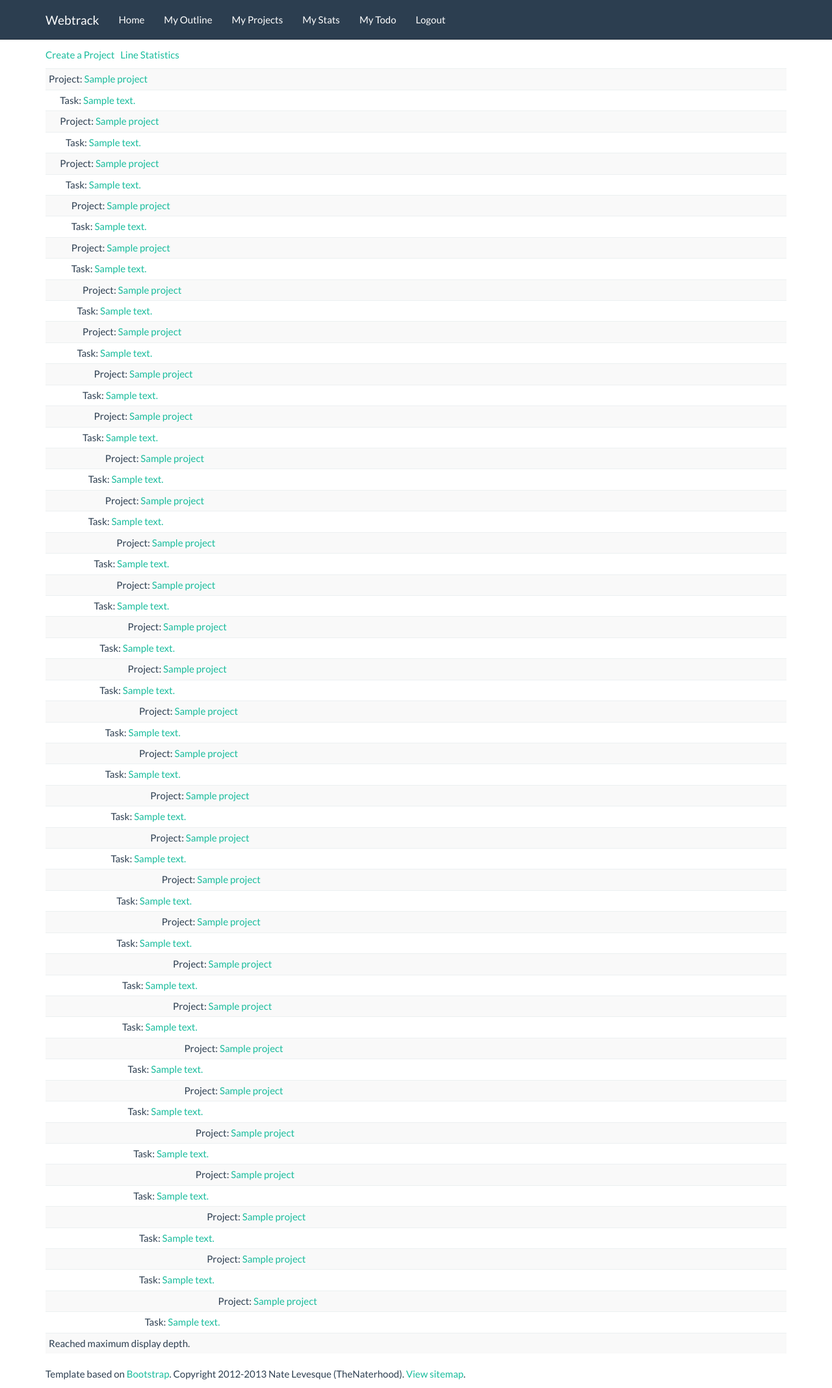
After one commit to thenaterhood/subproject, a Django app: page /projects/outline/ in a window 1280 px wide. The commit adds this page. Shown: the whole page at 65% size. Run offline with Django 3.2, Linux system fonts and the light colour scheme; a user stored in the database is signed in; tables that the repository leaves empty hold one stand-in row (values such as "Sample post"); parts of the project's set-up code (start-up, migrations or seed data) failed here and were passed over.

Commit message:
update for project outline, profiles, UI
tasks can now be marked as in progress or not, outline view
added, basic user profiles added, some UI improvements,
projects now can be closed.

```diff
--- a/project/models.py
+++ b/project/models.py
@@ -12,6 +12,7 @@ class Project(models.Model):
 	lines 		= models.IntegerField(default=0)
 	loc_per_h 	= models.BooleanField(default=True)
 	members		= models.ManyToManyField(User, related_name="Project Members")
+	active		= models.BooleanField(default=True)
 
 
 	def __str__(self):
@@ -68,9 +69,10 @@ class ProjectTask(models.Model):
 	completed	= models.BooleanField(default=False)
 	startDate	= models.DateTimeField(auto_now=False, auto_now_add=True)
 	dueDate		= models.DateTimeField(auto_now=False, auto_now_add=True)
+	inProgress	= models.BooleanField(default=False)
 
 	def __str__(self):
-		return str( self.project ) + " issue " + str( self.id )
+		return "Task " + str( self.id )
 
 
 
--- a/project/templates/base.html
+++ b/project/templates/base.html
@@ -41,6 +41,7 @@
           <div class="collapse navbar-collapse">
             <ul class="nav navbar-nav">
                 <li><a href="/user/welcome/">Home</a></li>
+                <li><a href="/projects/outline">My Outline</a></li>
                 <li><a href="/projects/">My Projects</a></li>
                 <li><a href="/projects/welcome/">My Stats</a></li>
                 <li><a href="/projects/todo/">My Todo</a></li>
--- a/project/templates/project_edit.html
+++ b/project/templates/project_edit.html
@@ -20,6 +20,11 @@
 
 		<input class="btn btn-success" type="submit" value="Save" style="border-radius: 1px;" />
 		<span><a class="btn btn-danger" href="/projects/view/{{project.id}}/">Cancel</a></span>
+		{% if project.active %}
+		<a class="btn btn-warning" style="float:right;" href="/projects/toggle/{{project.id}}">Close Project</a>
+		{% else %}
+		<a class="btn btn-warning" style="float:right;" href="/projects/toggle/{{project.id}}">Re-open Project</a>
+		{% endif %}
 
 	</form> <!--Close the form tag-->
 
--- /dev/null
+++ b/project/templates/project_outline.html
@@ -0,0 +1,23 @@
+{% extends "base.html" %}
+
+{% block title %} webtrack: outline {% endblock %}
+
+{% block content %}
+
+	{% if num_projects == 0 %}
+		<p class="error">You are not a member of any projects.</p>
+	{% endif %}
+
+	<p><a href="/projects/create/">Create a Project</a> &nbsp;&nbsp;<a href="/projects/stats/lines/">Line Statistics</a></p>
+
+	<table class="table table-condensed table-striped">
+
+	{% autoescape off %}
+
+	{{outlineHtml}}
+
+	{% endautoescape %}
+
+	</table>
+
+{% endblock %}
--- a/project/templates/task_list.html
+++ b/project/templates/task_list.html
@@ -10,7 +10,12 @@
 		<p class="error">No work logged.</p>
 	{% endif %}
 
+	{% if project.active %}
 	<p><a href="/projects/addtask/{{project.id}}">Add a task</a></p>
+	{% else %}
+	<p><em>This project is closed. Tasks cannot be added to closed projects.</em></p>
+	{% endif %}
+
 
 		<table class="table table-striped">
 		<tr>
--- a/project/templates/worklog_list.html
+++ b/project/templates/worklog_list.html
@@ -9,8 +9,12 @@
 	{% if num_projects == 0 %}
 		<p class="error">No work logged.</p>
 	{% endif %}
+	{% if project.active %}
+	<p><a href="/projects/addwork/{{project.id}}">Add a log</a></p>
+	{% else %}
+	<p><em>This project is closed. Work cannot be added to closed projects.</em></p>
+	{% endif %}
 
-	<p><a href="/projects/addwork/{{project.id}}">Add a log</a></p>
 
 	<table class="table table-striped">
 		<tr>
--- a/project/views.py
+++ b/project/views.py
@@ -184,6 +184,9 @@ def view_project(request, proj_id):
 	project = Project.objects.get(id=proj_id)
 	worklogs = Worklog.objects.filter(project=project).all().reverse()[:5]
 
+	if not project.active:
+		messages.warning( request, "This project is closed. Work and tasks cannot be added to closed projects.")
+
 	args = {}
 	args['project'] = project
 	args['members'] = project.members.all()
@@ -197,6 +200,30 @@ def view_project(request, proj_id):
 		args['add_member_form'] = AddMemberForm()
 
 	return render_to_response('project_view.html', RequestContext(request, args) )
+
+@login_required
+def task_progress_toggle( request, task_id ):
+	task = ProjectTask.objects.get( id=task_id )
+
+	if ( request.user in task.assigned.all() or request.user == task.creator ):
+		task.inProgress = not task.inProgress
+		task.save()
+
+		messages.info( request, "Task Updated.")
+
+	return HttpResponseRedirect(request.META['HTTP_REFERER'])
+
+@login_required
+def unassign_task_from_project( request, task_id, project_id ):
+	task = ProjectTask.objects.get( id=task_id )
+	project = Project.objects.get( id=project_id )
+
+	if ( request.user in project.members.all() or request.user == task.creator ):
+		task.openOn.remove( project )
+		task.closedOn.remove( project )
+		task.save()
+
+	return HttpResponseRedirect(request.META['HTTP_REFERER'])
 
 @login_required
 def add_member(request, proj_id):
@@ -702,6 +729,67 @@ def my_todo( request ):
 	return render_to_response( 'user_todo.html', RequestContext(request, args) )
 
 @login_required
+def view_outline( request, project_id=False ):
+	"""
+	Displays an outline view of all the user's
+	projects and tasks.
+	"""
+	projects = Project.objects.filter( Q(members=request.user)|Q(manager=request.user) )
+	tasks = ProjectTask.objects.annotate(c=Count('openOn')).filter(c__gt=0).filter( assigned=request.user)
+
+	pageData = {}
+	pageData['outlineHtml'] = ""
+
+
+	for project in projects.all():
+		pageData['outlineHtml'] += createOutline( project, tasks )
+		print( createOutline(project, tasks))
+
+
+	pageData['projects'] = projects
+	pageData['outline'] = tasks
+
+	return render_to_response( 'project_outline.html', pageData )
+
+def createOutline( project, tasks, depth=0, maxdepth=15 ):
+
+	if ( depth < maxdepth ):
+
+		outlineHtml = createOutlineRow( project, tasks, depth )
+
+		for p in project.subprojects.all():
+			outlineHtml += createOutlineRow( p, tasks, depth+1 ) + createOutline( p, tasks, depth=depth+1, maxdepth=maxdepth )
+
+		return outlineHtml
+
+	else:
+		return '<tr><td>Reached maximum display depth.</td></tr>'
+
+
+def createOutlineRow( project, tasks, depth=0 ):
+
+	spacing = '&nbsp;&nbsp;&nbsp;' * (depth*2)
+	projectRow = '<tr><td>'+spacing+'Project: <a href="/projects/view/'+str(project.id)+'">'+project.name+'</a></td></tr>\n'
+	applicableTasks = tasks.filter( openOn=project ).all()
+
+	for t in applicableTasks:
+		projectRow += '<tr><td>'+('&nbsp;&nbsp;&nbsp;' * (depth+1*2) )+'Task: <a href="/projects/task/view/'+str(t.id)+'">'+t.summary+'</a></td></tr>\n'
+
+	return projectRow
+
+@login_required
+def toggle_project( request, project_id ):
+	project = Project.objects.get( id=project_id )
+
+	if ( request.user == project.manager ):
+		project.active = not project.active
+		project.save()
+		messages.info( request, "Project updated.")
+
+	return HttpResponseRedirect('/projects/view/'+str(project_id) )
+
+
+@login_required
 def convert_task_to_project( request, task_id ):
 	"""
 	Converts a task into a project and removes the
--- a/user/templates/base.html
+++ b/user/templates/base.html
@@ -41,6 +41,7 @@
           <div class="collapse navbar-collapse">
             <ul class="nav navbar-nav">
                 <li><a href="/user/welcome/">Home</a></li>
+                <li><a href="/projects/outline">My Outline</a></li>
                 <li><a href="/projects/">My Projects</a></li>
                 <li><a href="/projects/welcome/">My Stats</a></li>
                 <li><a href="/projects/todo/">My Todo</a></li>
--- a/webtrack/urls.py
+++ b/webtrack/urls.py
@@ -23,6 +23,7 @@ urlpatterns = patterns('',
     url(r'^user/welcome/$', 'user.views.welcome'),
     url(r'^user/logout/$', 'user.views.logout'),
     url(r'^accounts/login/$', 'user.views.login_user'),
+    url(r'^user/profile/(?P<username>[a-zA-Z0-9_.-]+)/$', 'user.views.view_profile'),
 
     # URLs for the project application
     url(r'^projects/welcome/$', 'project.views.project_welcome'),
@@ -46,10 +47,14 @@ urlpatterns = patterns('',
     url(r'^projects/task/removemember/(?P<task_id>\d+)/(?P<user_id>\d+)/$', 'project.views.remove_task_member'),
     url(r'^projects/(?P<project_id>\d+)/closetask/(?P<task_id>\d+)/$', 'project.views.close_task_in_project'),
     url(r'^projects/(?P<project_id>\d+)/opentask/(?P<task_id>\d+)/$', 'project.views.open_task_in_project'),
+    url(r'^projects/(?P<project_id>\d+)/unassigntask/(?P<task_id>\d+)/$', 'project.views.unassign_task_from_project'),
     url(r'^projects/usertasks/$', 'project.views.user_all_tasks'),
     url(r'^projects/addtotask/(?P<task_id>\d+)/$', 'project.views.add_existing_task_to_project'),
     url(r'^projects/addtotask/(?P<task_id>\d+)/(?P<project_id>\d+)/$', 'project.views.add_existing_task_to_project'),
     url(r'^projects/task/delete/(?P<task_id>\d+)/$', 'project.views.delete_task'),
+    url(r'^projects/outline/$', 'project.views.view_outline'),
+    url(r'^projects/toggle/(?P<project_id>\d+)/$', 'project.views.toggle_project'),
+    url(r'^projects/task/inprogress/(?P<task_id>\d+)/$', 'project.views.task_progress_toggle'),
 
     url(r'^projects/todo/', 'project.views.my_todo'),
 
```
Also changed, not shown: project/templates/project_list.html (+4 -3 lines), project/templates/project_view.html (+18 -7 lines), project/templates/task_view.html (+33 -4 lines), user/templates/user_profile.html (added, +19 -0 lines), user/views.py (+12 -0 lines).
